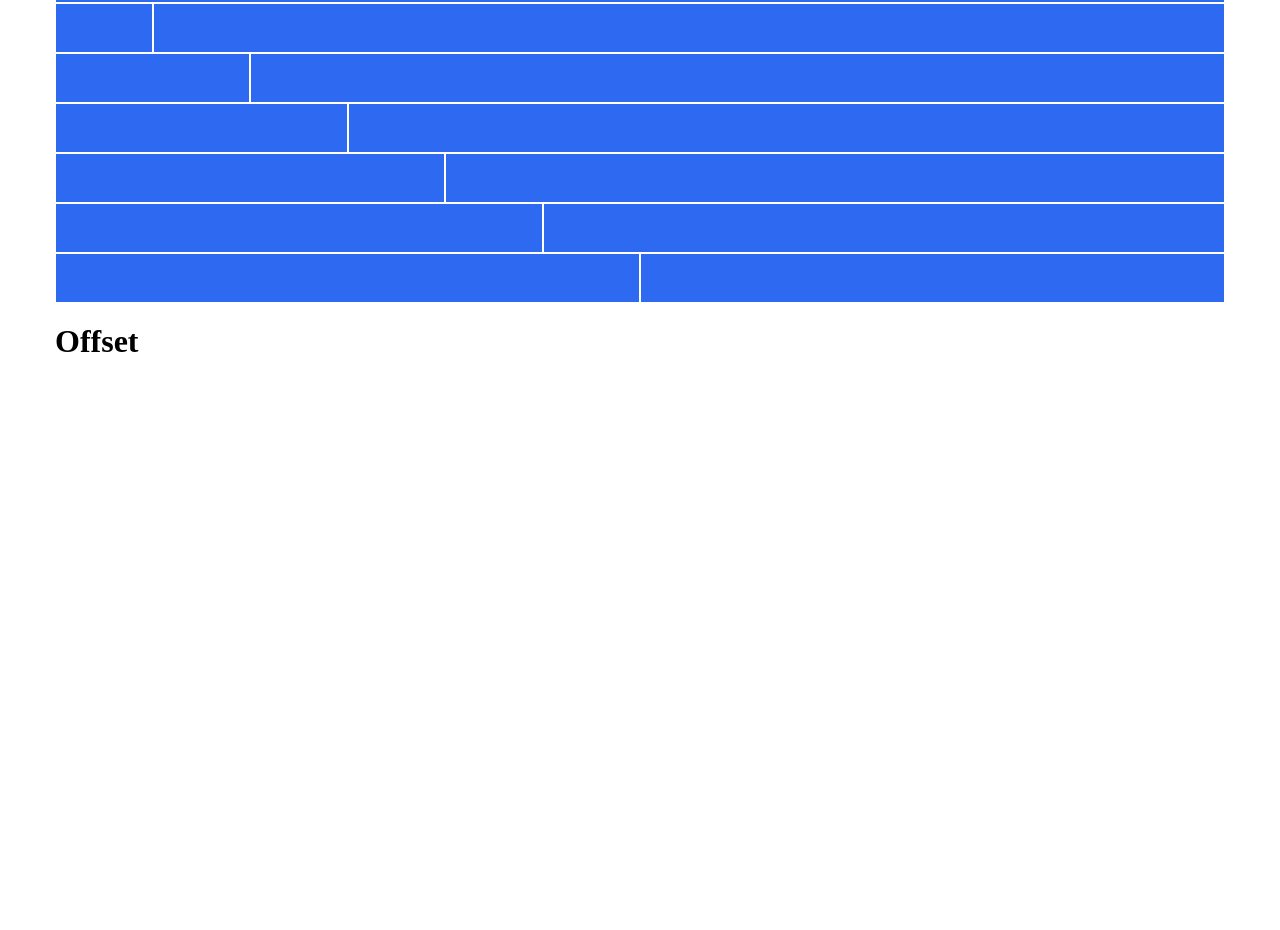
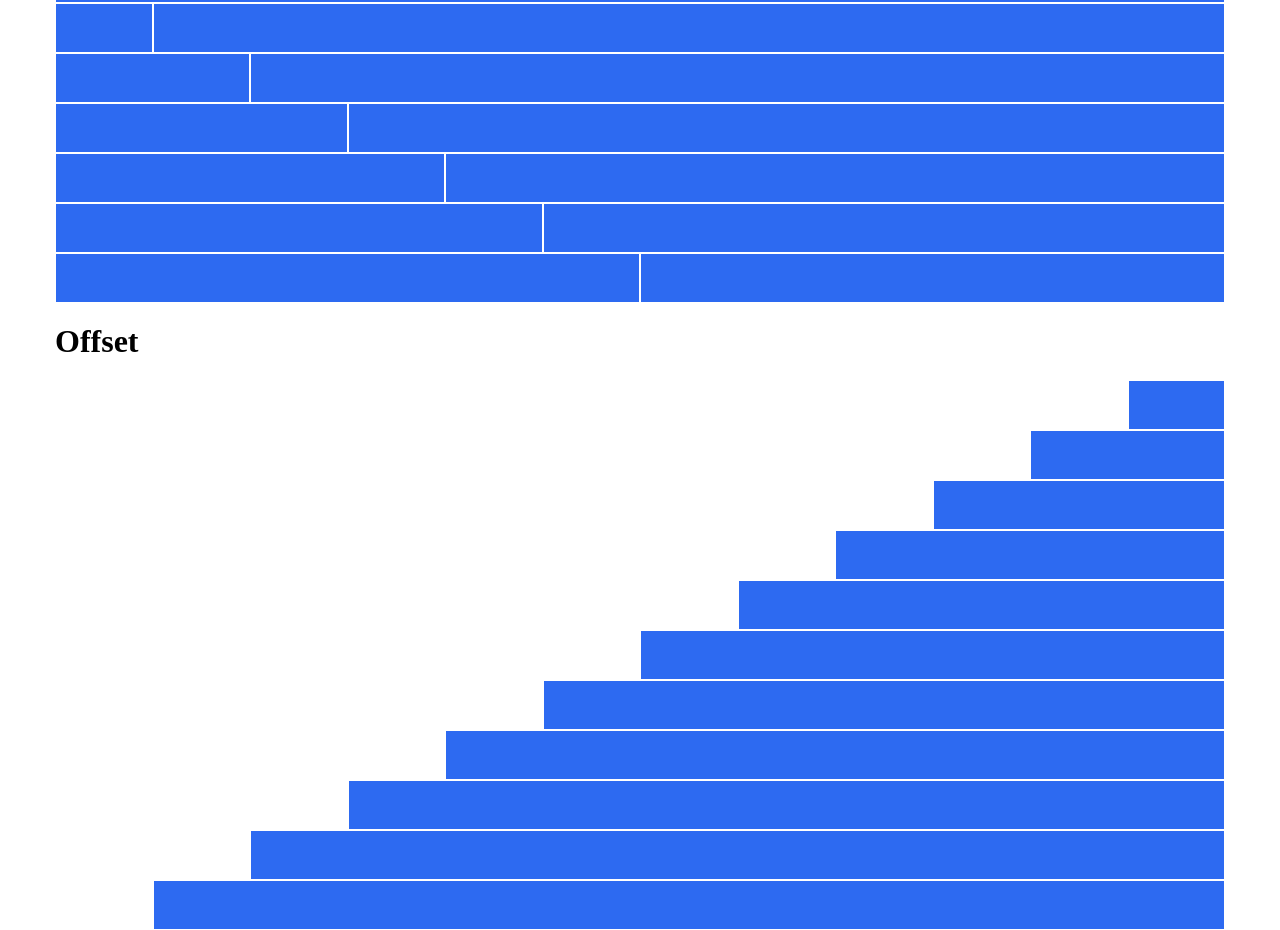
Before and after one commit to DavideDiGi/html-css-12bool, a plain HTML site: page index.html in a window 1280 px wide. Shown: the part 436-1366 px from the top of the page. Before the commit the page ends 800 px from the top, so only its background shows below. Drawn offline with Linux system fonts and the light colour scheme.

Commit message:
Fine compito

```diff
--- a/index.html
+++ b/index.html
@@ -308,7 +308,31 @@
          <h1 class="margin-top">Offset</h1>
 
          <!-- TERZA ROW REVERSE -->
+         <div class="row margin-top">
 
+            <div class="col-1 col-offset-11"></div>
+
+            <div class="col-2 col-offset-10"></div>
+
+            <div class="col-3 col-offset-9"></div>
+
+            <div class="col-4 col-offset-8"></div>
+
+            <div class="col-5 col-offset-7"></div>
+
+            <div class="col-6 col-offset-6"></div>
+
+            <div class="col-7 col-offset-5"></div>
+
+            <div class="col-8 col-offset-4"></div>
+
+            <div class="col-9 col-offset-3"></div>
+
+            <div class="col-10 col-offset-2"></div>
+
+            <div class="col-11 col-offset-1"></div>
+
+         </div>
 
 </body>
 </html>
```
